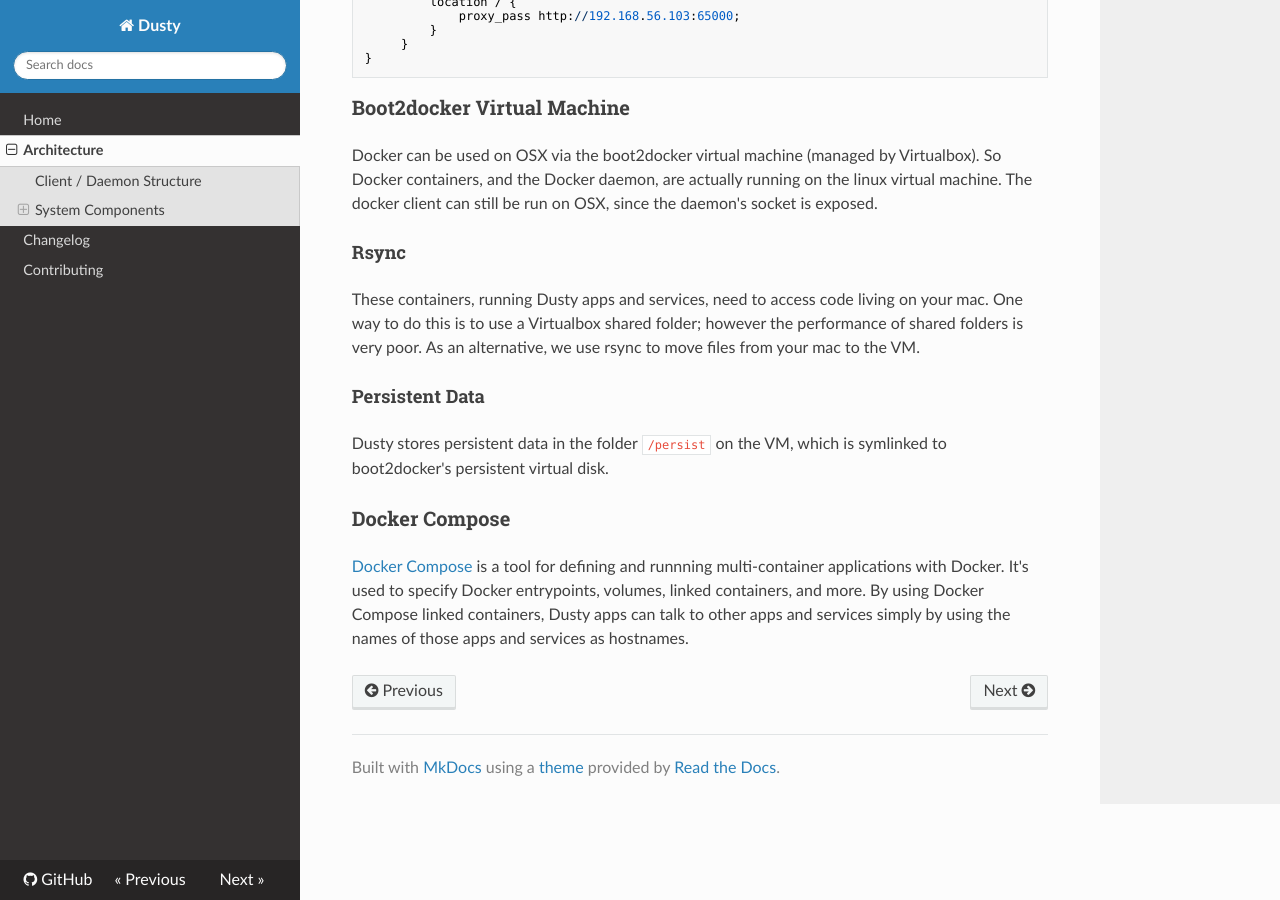
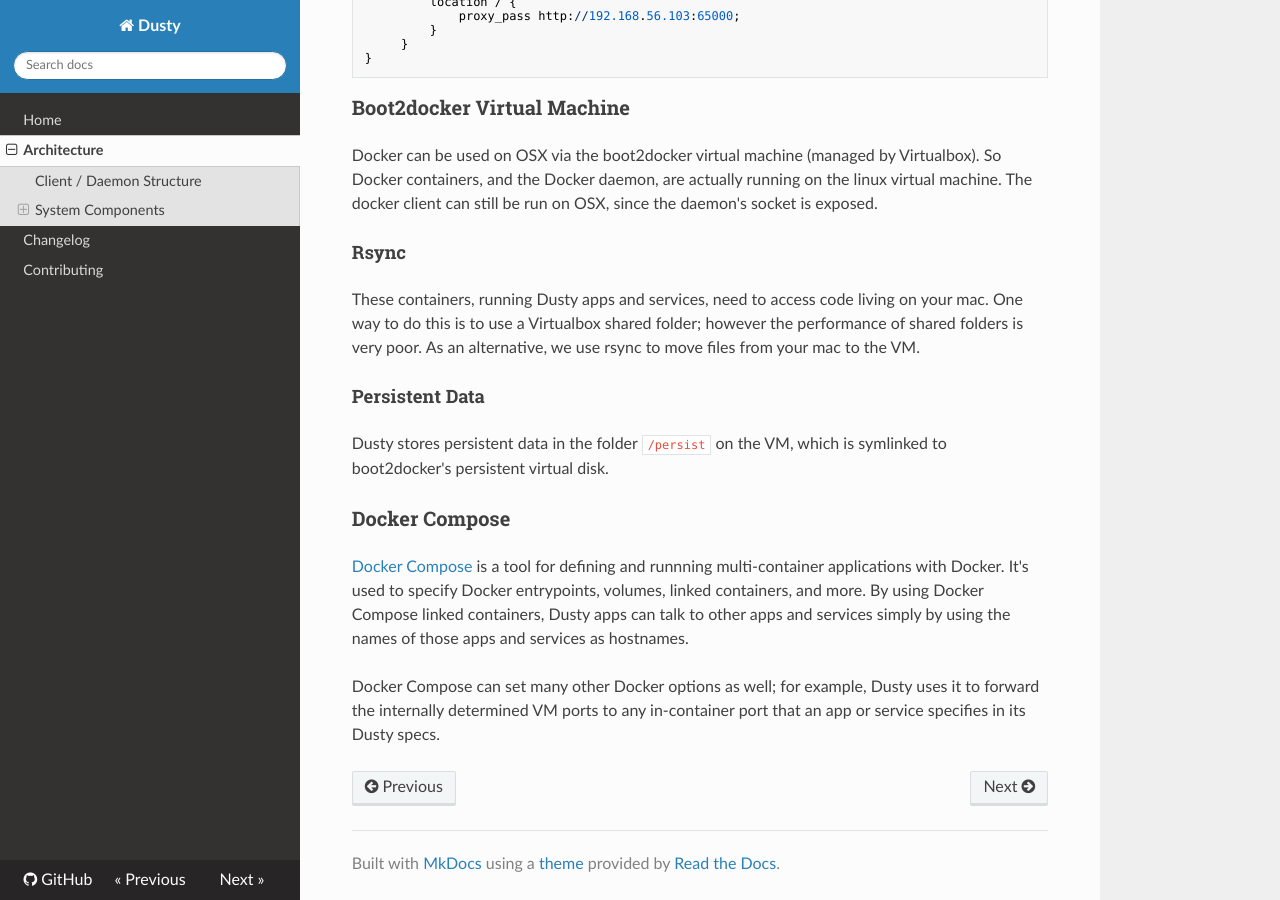
Before and after one commit to gamechanger/dusty, an MkDocs documentation site: the page built from docs/architecture.md, in a window 1280 px wide and 900 px high, scrolled down 1344 px. Built offline with MkDocs 1.6.1, drawn with Linux system fonts in a browser that asks for light colours; nearby versions of some CDN libraries; old or Windows-style settings are respelled for this version of MkDocs.

Commit message:
docker port forwarding explanation

```diff
--- a/docs/architecture.md
+++ b/docs/architecture.md
@@ -84,3 +84,7 @@
 linked containers, and more.  By using Docker Compose linked containers, Dusty apps can
 talk to other apps and services simply by using the names of those apps and services as
 hostnames.
+
+Docker Compose can set many other Docker options as well; for example, Dusty uses it to
+forward the internally determined VM ports to any in-container port that an app or service
+specifies in its Dusty specs.
```
